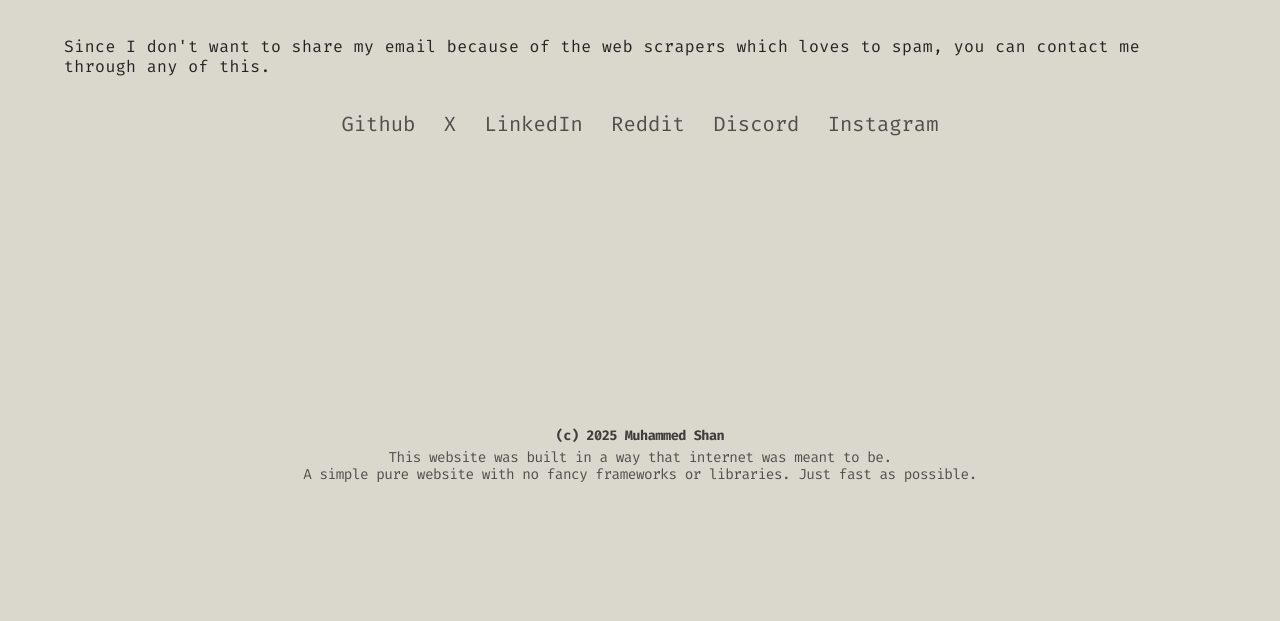
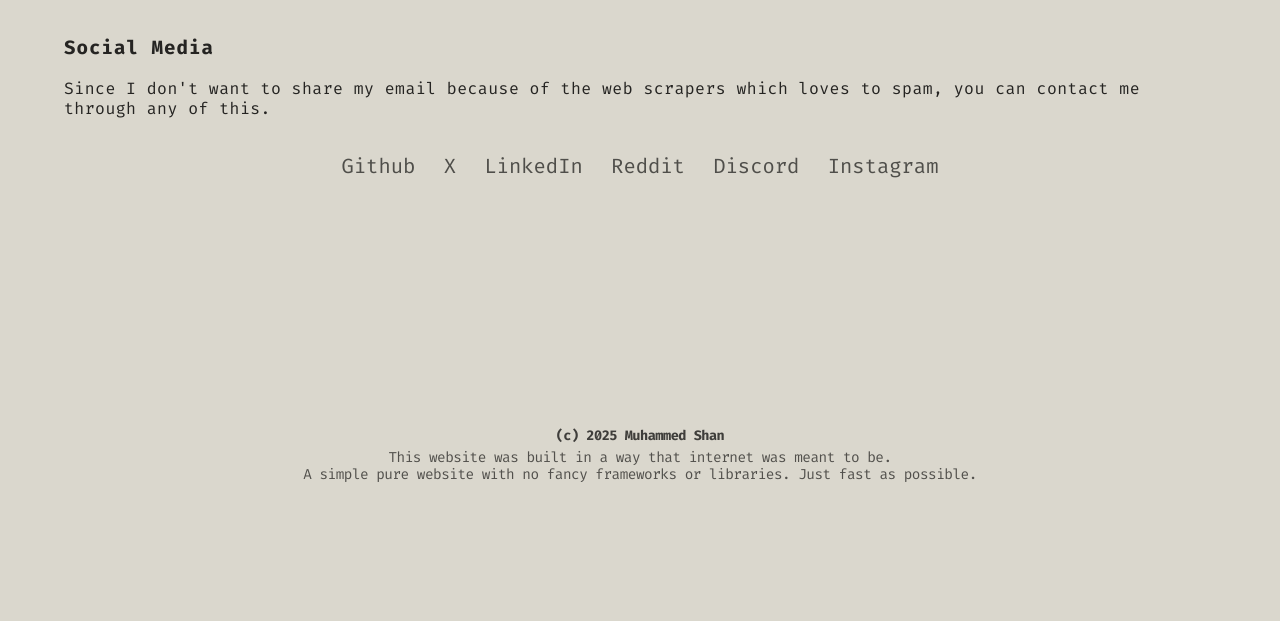
Before and after one commit to shaaanuu/portfolio, an Eleventy site: page src/contact.md in a window 1280 px wide. Shown: the part 179-800 px from the top of the page. Built offline with nearby package versions, Linux system fonts and the light colour scheme; Eleventy itself is replaced by a stand-in of ours; files that its build step writes are made by us from their sources.

Commit message:
fix: typo

```diff
--- a/src/contact.md
+++ b/src/contact.md
@@ -8,6 +8,7 @@ permalink: /contact.html
   <h1>{{ title }}</h1>
 
   <div class="content-section">
+    <h3>Social Media</h3>
     <p>
       Since I don't want to share my email because of the web scrapers which
       loves to spam, you can contact me through any of this.
```
